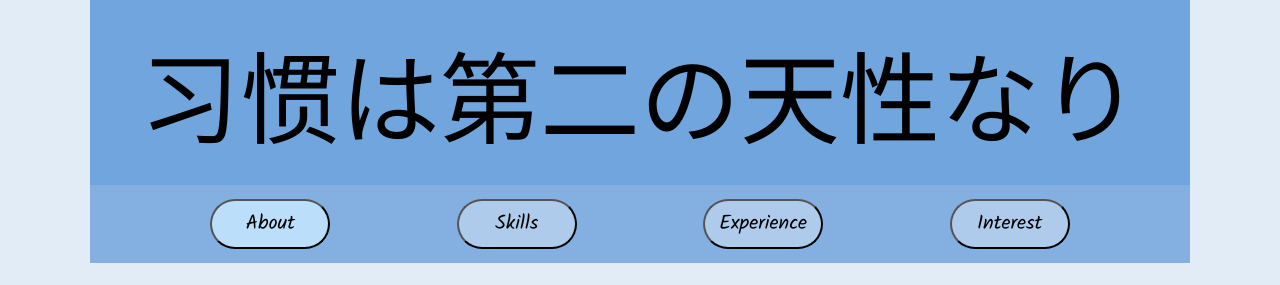
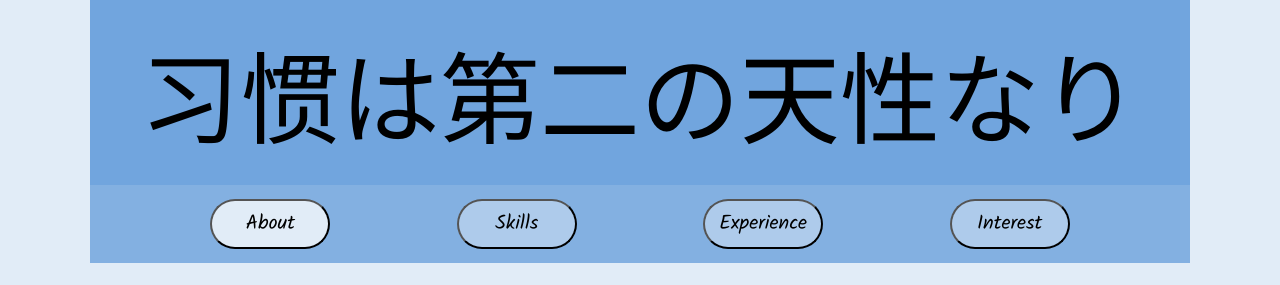
Before and after one commit to s11144230/midproject, a plain HTML site: page index.html in a window 1280 px wide. In both pictures the pointer is over the button "About". Shown: the top 285 px of the page. Drawn offline with Linux system fonts and the light colour scheme; a web font is replaced by a local one.

Commit message:
hoveragain

```diff
--- a/index.css
+++ b/index.css
@@ -35,7 +35,7 @@ nav a {
 }
 
 button:hover {
-    background-color: #bbdefb;
+    background-color: #e1ecf7;
 }
 
 button {
```
